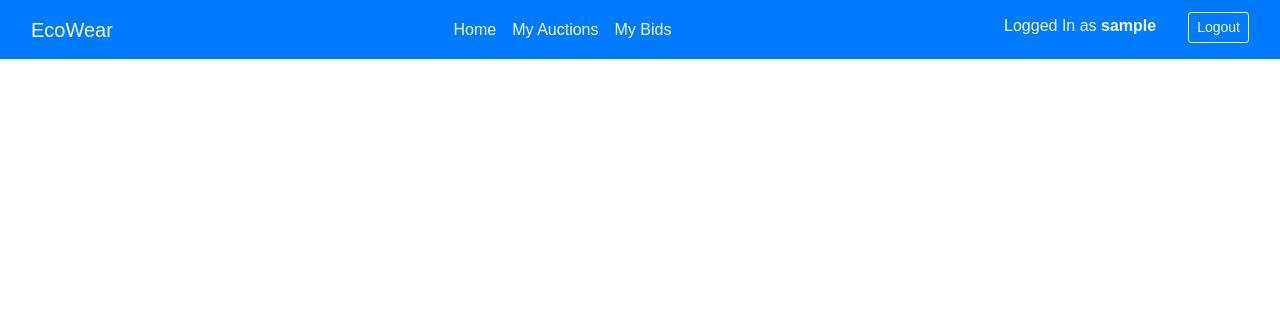
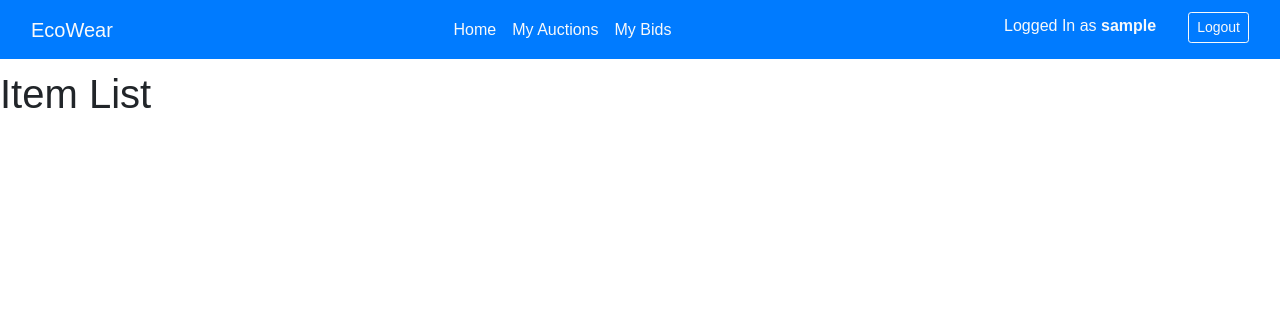
Before and after one commit to congqi09/EcoWear, a Django app: page /mypage/ in a window 1280 px wide. Shown: the top 319 px of the page. Run offline with Django 5.2, Linux system fonts and the light colour scheme; the visitor is signed in with stand-in values (Sample User, id 1); data comes from the database, SQL or seed files in the repository; some libraries are stand-ins or nearby versions.

Commit message:
fix style

```diff
--- a/ecowear/templates/header.html
+++ b/ecowear/templates/header.html
@@ -12,6 +12,11 @@
       integrity="sha384-Vkoo8x4CGsO3+Hhxv8T/Q5PaXtkKtu6ug5TOeNV6gBiFeWPGFN9MuhOf23Q9Ifjh"
       crossorigin="anonymous"
     />
+    <style>
+      #main {
+        margin-top: 70px;
+      }
+    </style>
   </head>
   <body>
     <nav class="navbar navbar-expand-xl navbar-primary bg-primary fixed-top">
@@ -57,8 +62,8 @@
         </ul>
       </div>
     </nav>
-
-    {% block content %}{% endblock %}
-
+    <div id="main">
+      {% block content %}{% endblock %}
+    </div>
   </body>
 </html>
--- a/ecowear/templates/home.html
+++ b/ecowear/templates/home.html
@@ -25,8 +25,8 @@
   }
 </style>
 
+<h1>Item List</h1>
 <div class="container">
-  <h1>Item List</h1>
   {% for row in data %}
   <div class="item">
     <img src="/static{{ row.3 }}" alt="{{ row.1 }}" />
```
